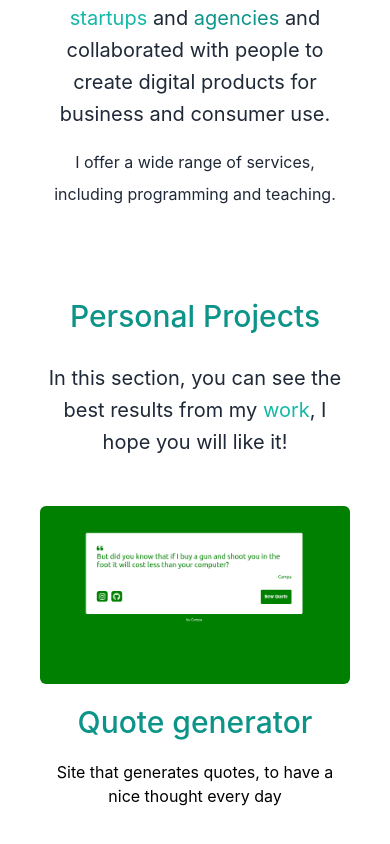
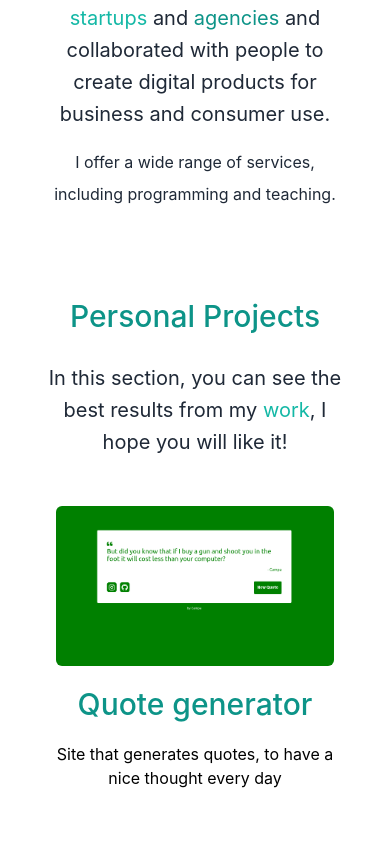
Before and after one commit to K4mp47/next_portfolio, a React (Create React App) app: page / in a window 390 px wide. Shown: the part 1194-2038 px from the top of the page. Built offline with nearby package versions, Linux system fonts and the light colour scheme.

Commit message:
change image quote generator

```diff
--- a/src/App.js
+++ b/src/App.js
@@ -49,7 +49,7 @@ function App() {
           <h3 className='text-3xl text-teal-600 font-medium md:text-5xl my-5 mt-20 md:mt-10'>Personal Projects</h3>
           <p className='text-xl py-2 leading-8 text-gray-800 mx-auto md:text-2xl dark:text-white'>In this section, you can see the best results from my <span className='text-teal-500'>work</span>, I hope you will like it!</p>
           <div className='text-center'>
-            <img className='relative h-50 w-90 mx-auto rounded-md mt-10 md:h-60' src={quote} alt='first webpage'/>
+            <img className='relative h-40 w-90 mx-auto rounded-md mt-10 md:h-60' src={quote} alt='first webpage'/>
             <h2 className='text-3xl md:text-4xl text-teal-600 font-medium py-5'>Quote generator</h2>
             <p className='text-md md:text-xl pb-20 dark:text-white'>Site that generates quotes, to have a nice thought every day</p>
           </div>
```
